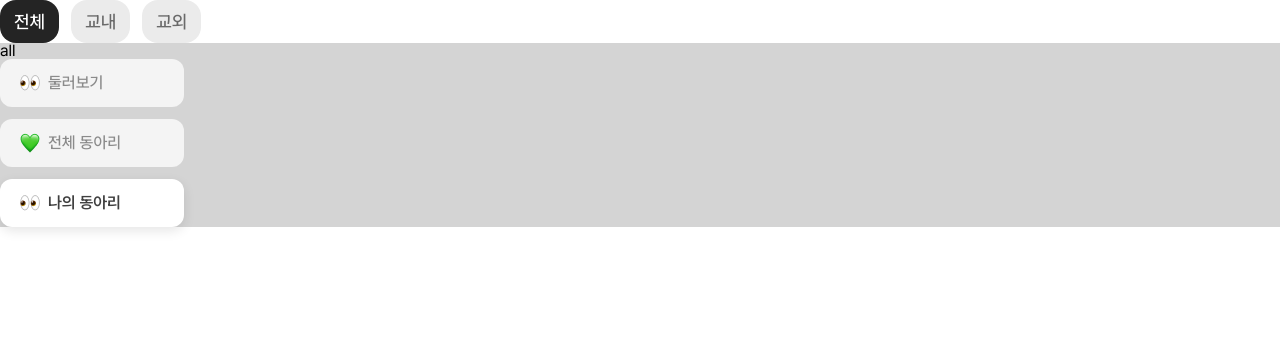
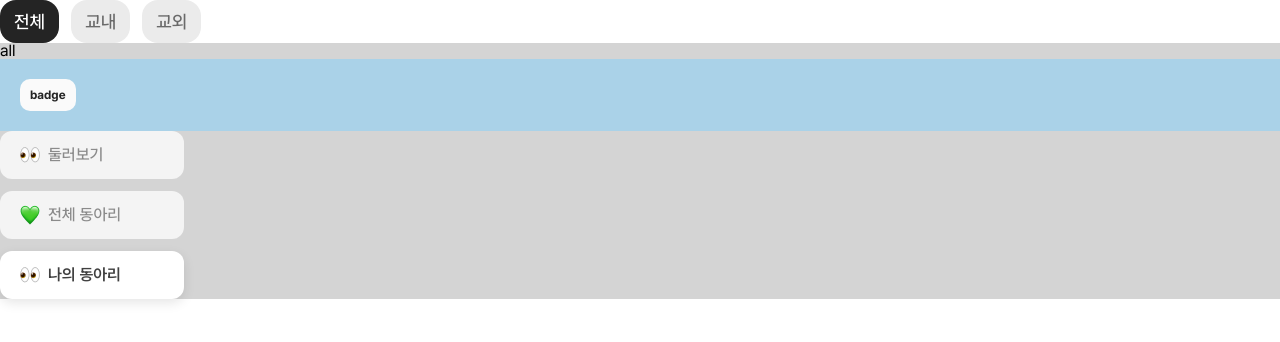
Before and after one commit to dong-ariari/frontend, a React (Vite) app: page /all in a window 1280 px wide. Shown: the top 342 px of the page. Built offline with nearby package versions, Linux system fonts and the light colour scheme.

Commit message:
feat: add badge component

```diff
--- a/src/pages/all.jsx
+++ b/src/pages/all.jsx
@@ -1,3 +1,4 @@
+import Badge from "../components/badge/badge";
 import SideMenu from "../components/sideMenu/sideMenu";
 import SideMenuComponent from "../components/sideMenu/sideMenuComponent";
 import { SIDEMENU_DATA } from "../data/components/sideMenu";
@@ -6,6 +7,9 @@ const All = () => {
   return (
     <div style={{ backgroundColor: "#d4d4d4" }}>
       <div>all</div>
+      <div style={{ padding: 20, backgroundColor: "#aad2e8" }}>
+        <Badge title={"badge"} />
+      </div>
       <SideMenuComponent data={SIDEMENU_DATA} />
     </div>
   );
```
